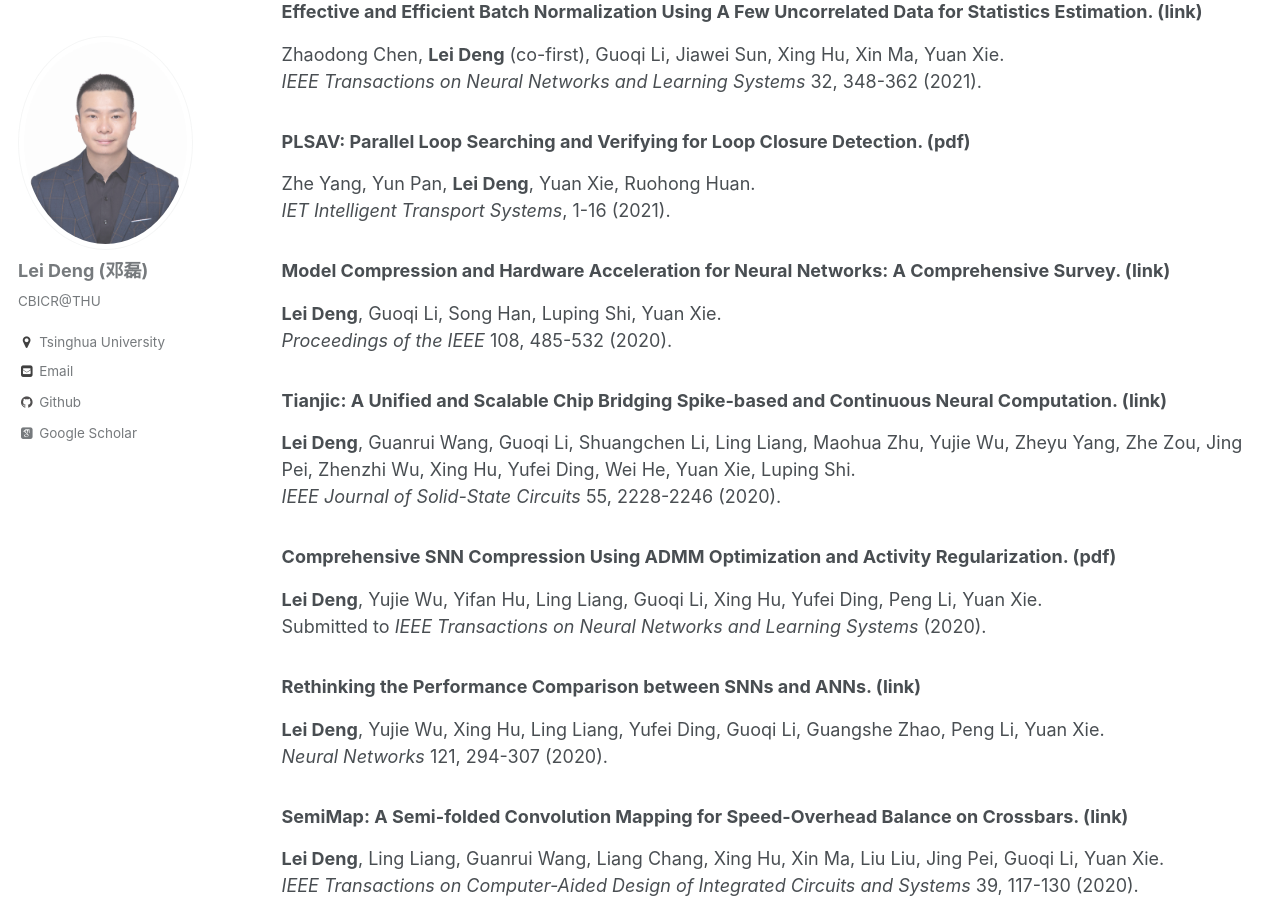
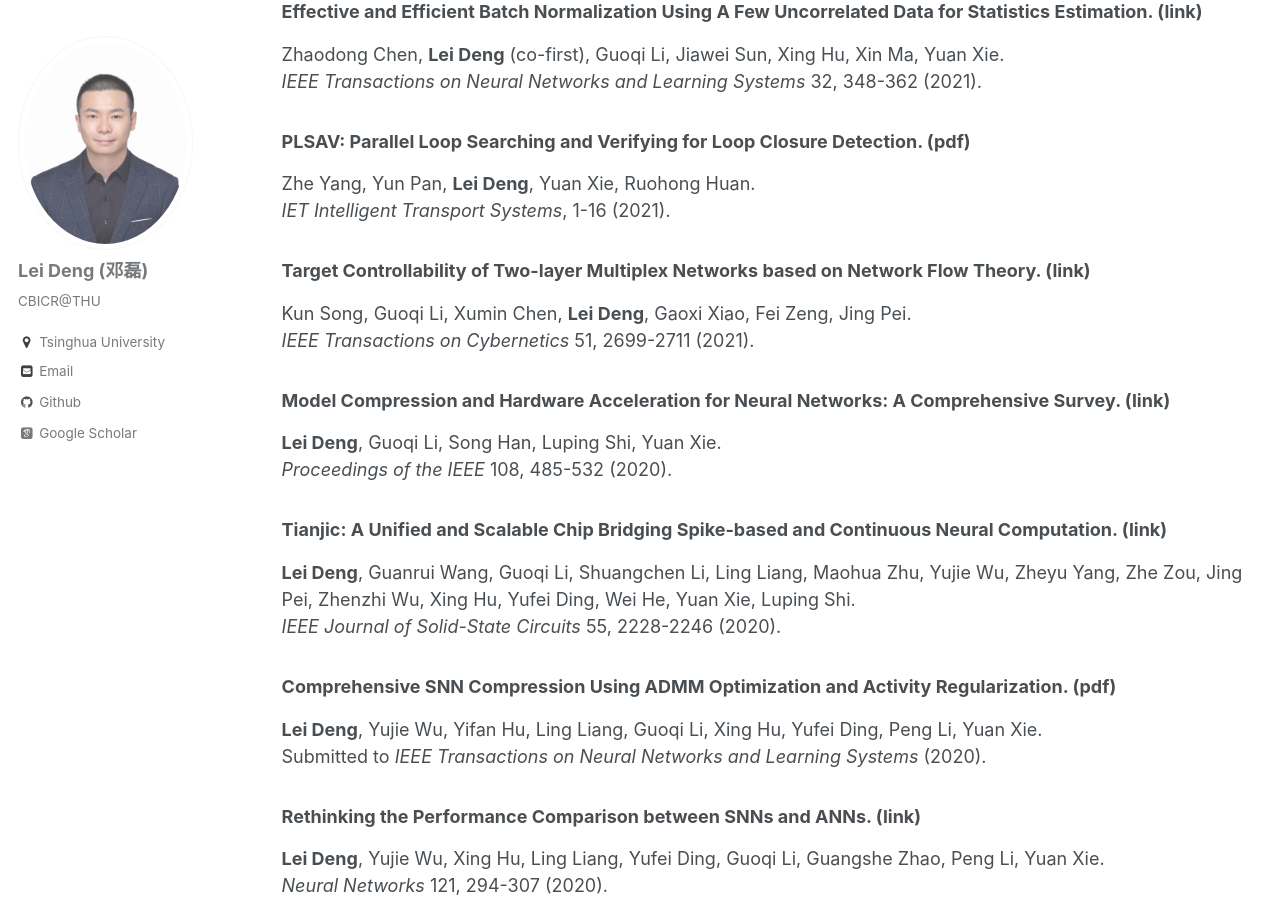
Before and after one commit to dllfei/dllfei.github.io, a Jekyll site: the page built from _pages/publications.md, in a window 1280 px wide and 900 px high, scrolled down 865 px. Built offline with Jekyll 4.4.1, drawn with Linux system fonts in a browser that asks for light colours; some web fonts are replaced; some of the changed text lies outside the part shown.

Commit message:
Update publications.md

```diff
--- a/_pages/publications.md
+++ b/_pages/publications.md
@@ -31,6 +31,10 @@ Zhaodong Chen, **Lei Deng** (co-first), Guoqi Li, Jiawei Sun, Xing Hu, Xin Ma, Y
 ### PLSAV: Parallel Loop Searching and Verifying for Loop Closure Detection. ([pdf](https://ietresearch.onlinelibrary.wiley.com/doi/epdf/10.1049/itr2.12054)) <br />
 Zhe Yang, Yun Pan, **Lei Deng**, Yuan Xie, Ruohong Huan. <br />
 *IET Intelligent Transport Systems*, 1-16 (2021).
+
+### Target Controllability of Two-layer Multiplex Networks based on Network Flow Theory. ([link](https://ieeexplore.ieee.org/abstract/doment/8685693)) <br />
+Kun Song, Guoqi Li, Xumin Chen, **Lei Deng**, Gaoxi Xiao, Fei Zeng, Jing Pei. <br />
+*IEEE Transactions on Cybernetics* 51, 2699-2711 (2021).
 
 ### Model Compression and Hardware Acceleration for Neural Networks: A Comprehensive Survey. ([link](https://ieeexplore.ieee.org/document/9043731)) <br />
 **Lei Deng**, Guoqi Li, Song Han, Luping Shi, Yuan Xie. <br />
```
Also changed, not shown: other parts of _pages/publications.md (+0 -4 lines).
